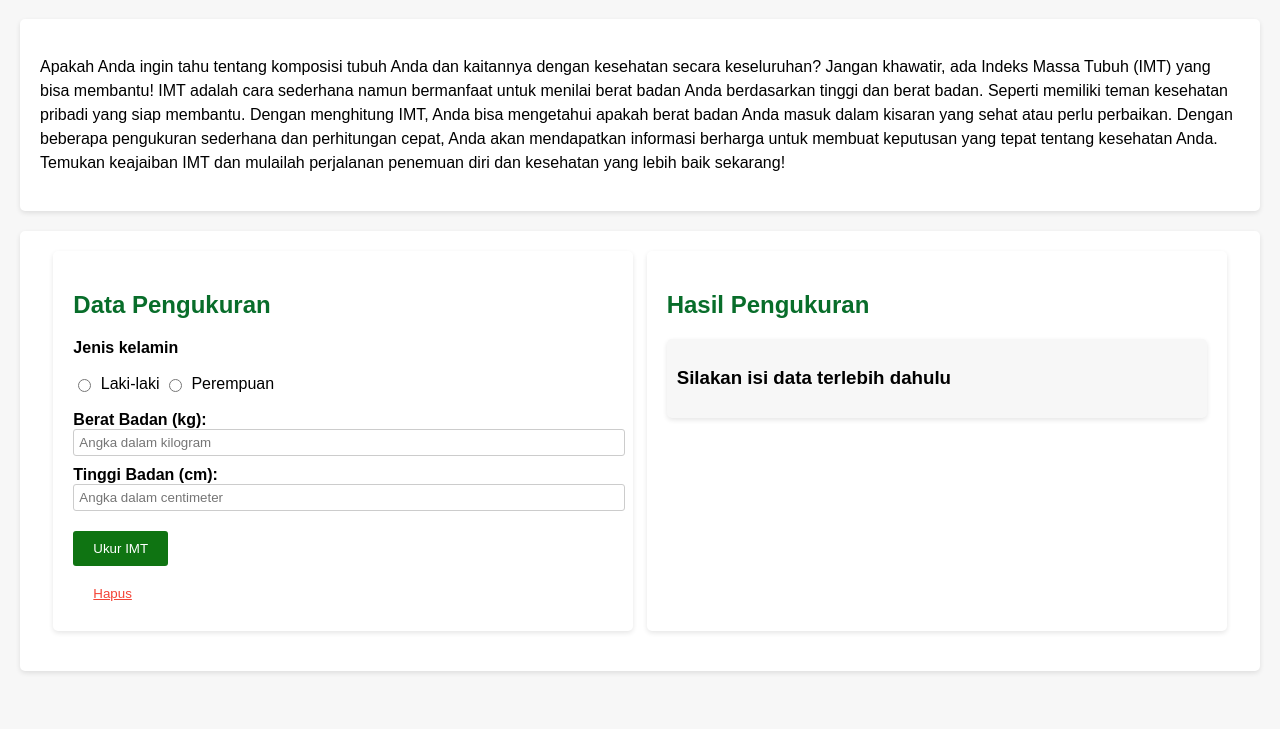
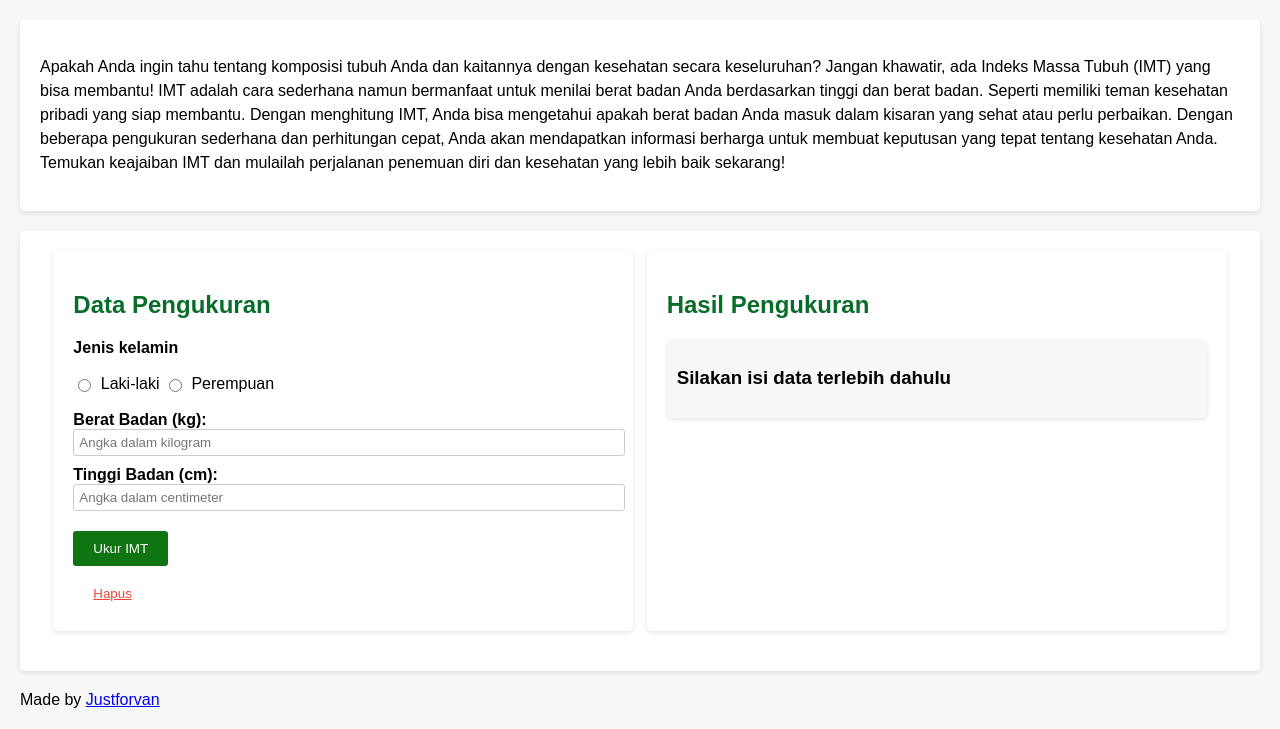
Before and after one commit to revou-fundamental-course/10-jul-23-Justforvan, a plain HTML site: page index.html in a window 1280 px wide. Shown: the part 81-810 px from the top of the page. Drawn offline with Linux system fonts and the light colour scheme.

Commit message:
Add footer

```diff
--- a/index.html
+++ b/index.html
@@ -51,4 +51,7 @@
 
 
 </body>
+<footer>
+   Made by <a href="https://justforvan.com/">Justforvan</a>
+</footer>
 </html>
```
